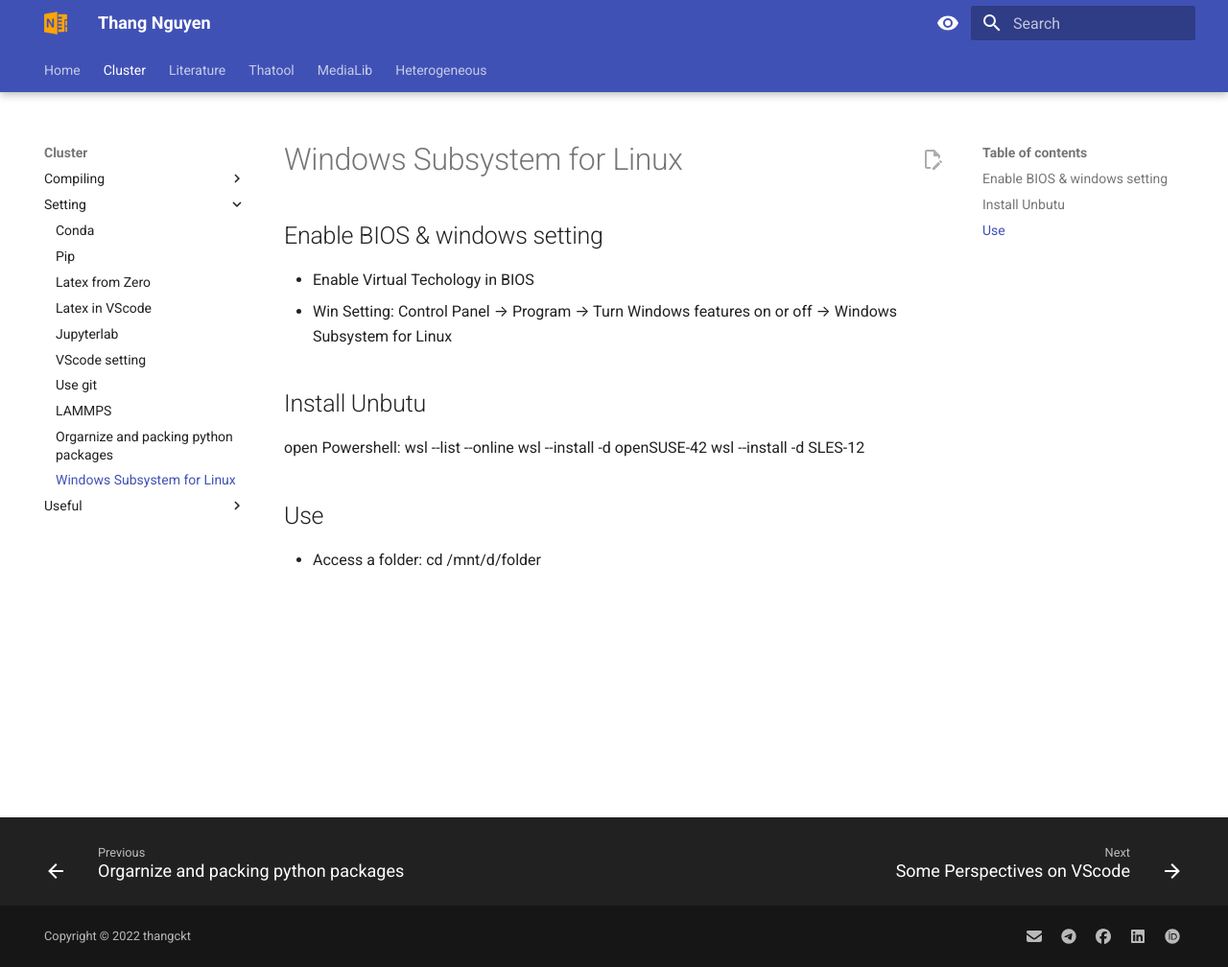
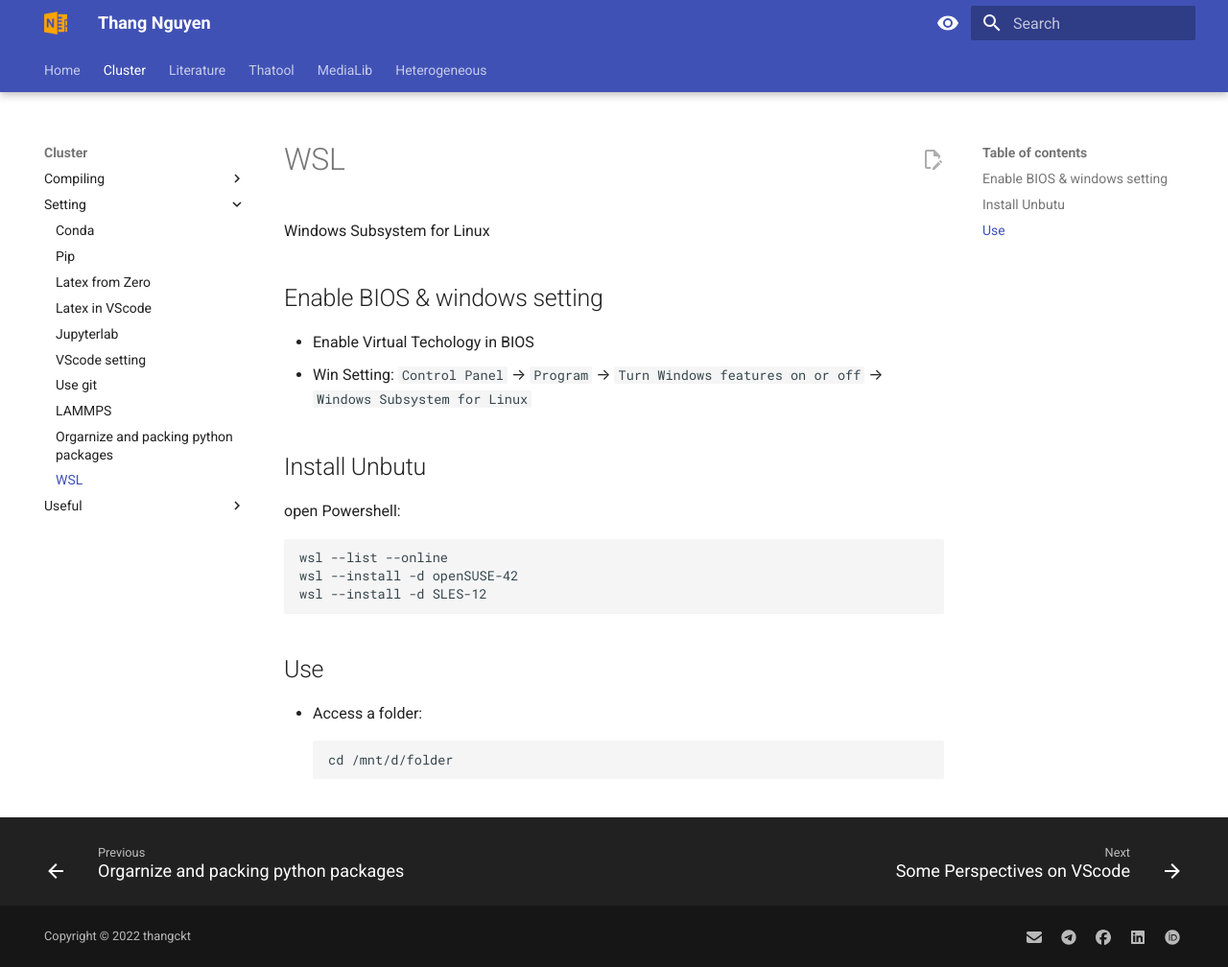
Before and after one commit to thangckt/thangckt.github.io, an MkDocs documentation site: the page built from docs/cluster/appSetting/8_WSL.md, in a window 1280 px wide and 1008 px high. Shown: the whole window at 96% size. Built offline with MkDocs 1.6.1 and Material for MkDocs 9.7.7, drawn with Linux system fonts in a browser that asks for light colours; the version menu is left out.

Commit message:
Update 8_WSL.md

````diff
--- a/docs/cluster/appSetting/8_WSL.md
+++ b/docs/cluster/appSetting/8_WSL.md
@@ -2,18 +2,25 @@
 sort: 42
 ---
 
-# Windows Subsystem for Linux
+# WSL
+
+Windows Subsystem for Linux
 
 ## Enable BIOS & windows setting
 - Enable Virtual Techology in BIOS
-- Win Setting: Control Panel --> Program --> Turn Windows features on or off --> Windows Subsystem for Linux
+- Win Setting: `Control Panel` --> `Program` --> `Turn Windows features on or off` --> `Windows Subsystem for Linux`
 
 ## Install Unbutu
+
 open Powershell:
+```
 wsl --list --online
 wsl --install -d openSUSE-42
 wsl --install -d SLES-12
-
+```
 
 ## Use
-- Access a folder: cd /mnt/d/folder
+- Access a folder:
+```
+cd /mnt/d/folder
+```
````
